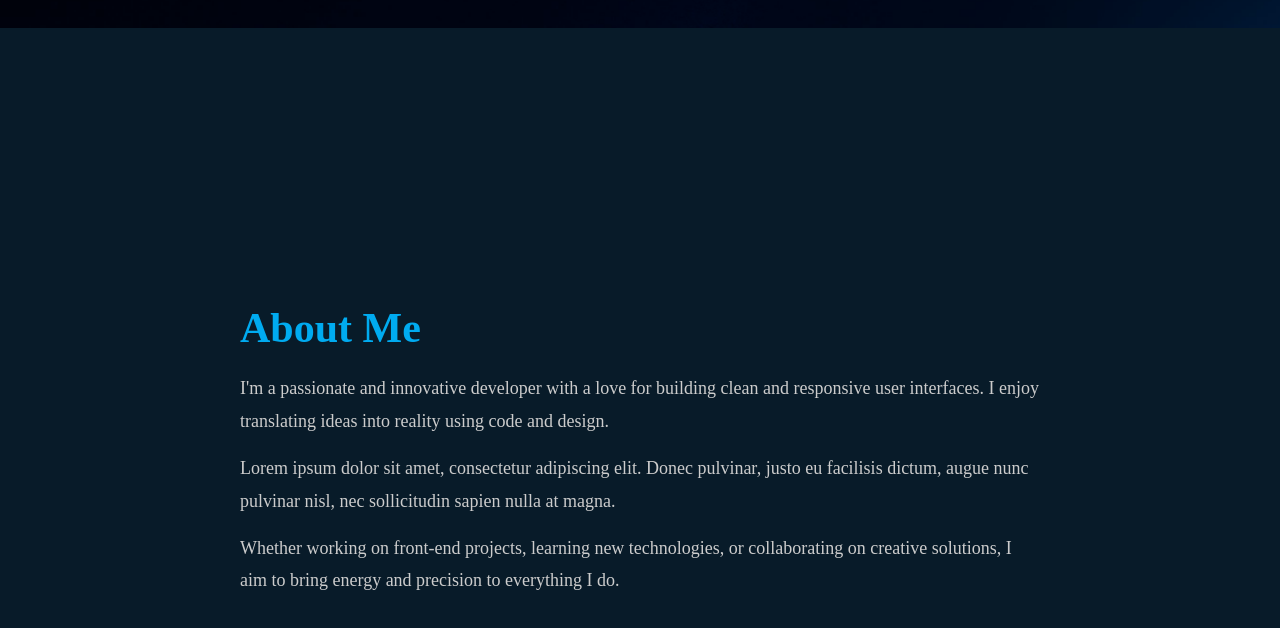
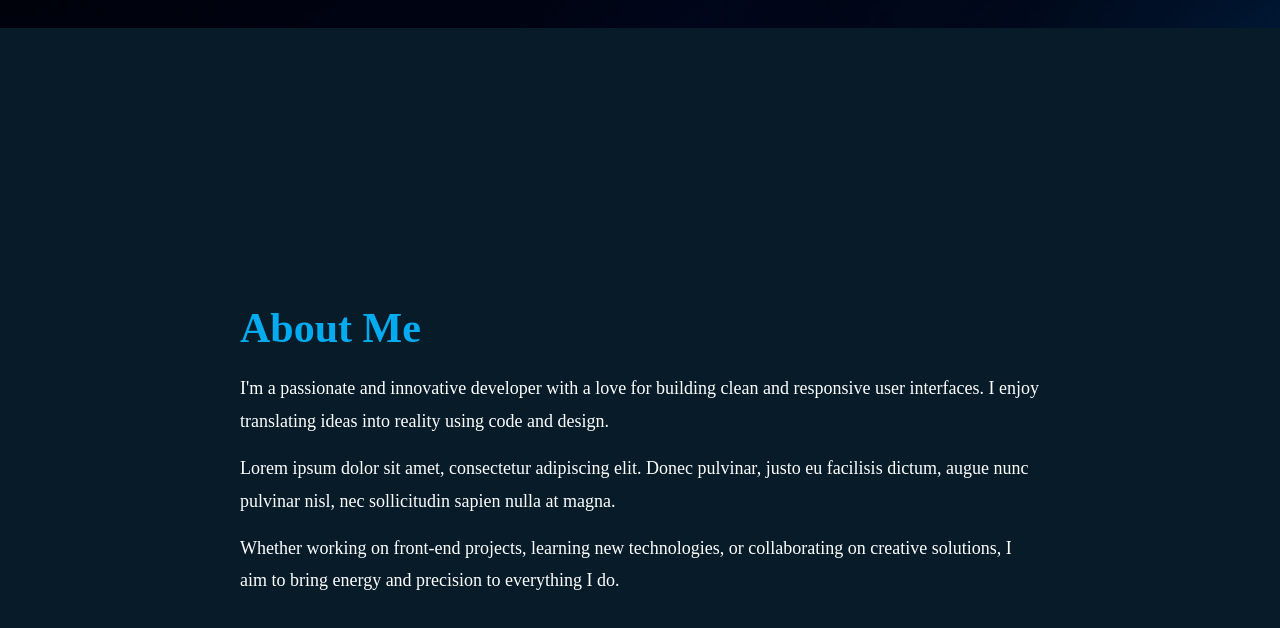
Before and after one commit to AkweteyJacob/html-css-basic, a plain HTML site: page index.html in a window 1280 px wide. Shown: the part 772-1400 px from the top of the page. Drawn offline with nearby package versions, Linux system fonts and the light colour scheme.

Commit message:
Update style.css

```diff
--- a/style.css
+++ b/style.css
@@ -226,8 +226,10 @@ body{
     font-size: 18px;
     line-height: 1.8;
     margin-bottom: 15px;
-    color: #ccc;
+    color: white;
 }
+
+
 
 @keyframes fadeInUp {
   from {
```
